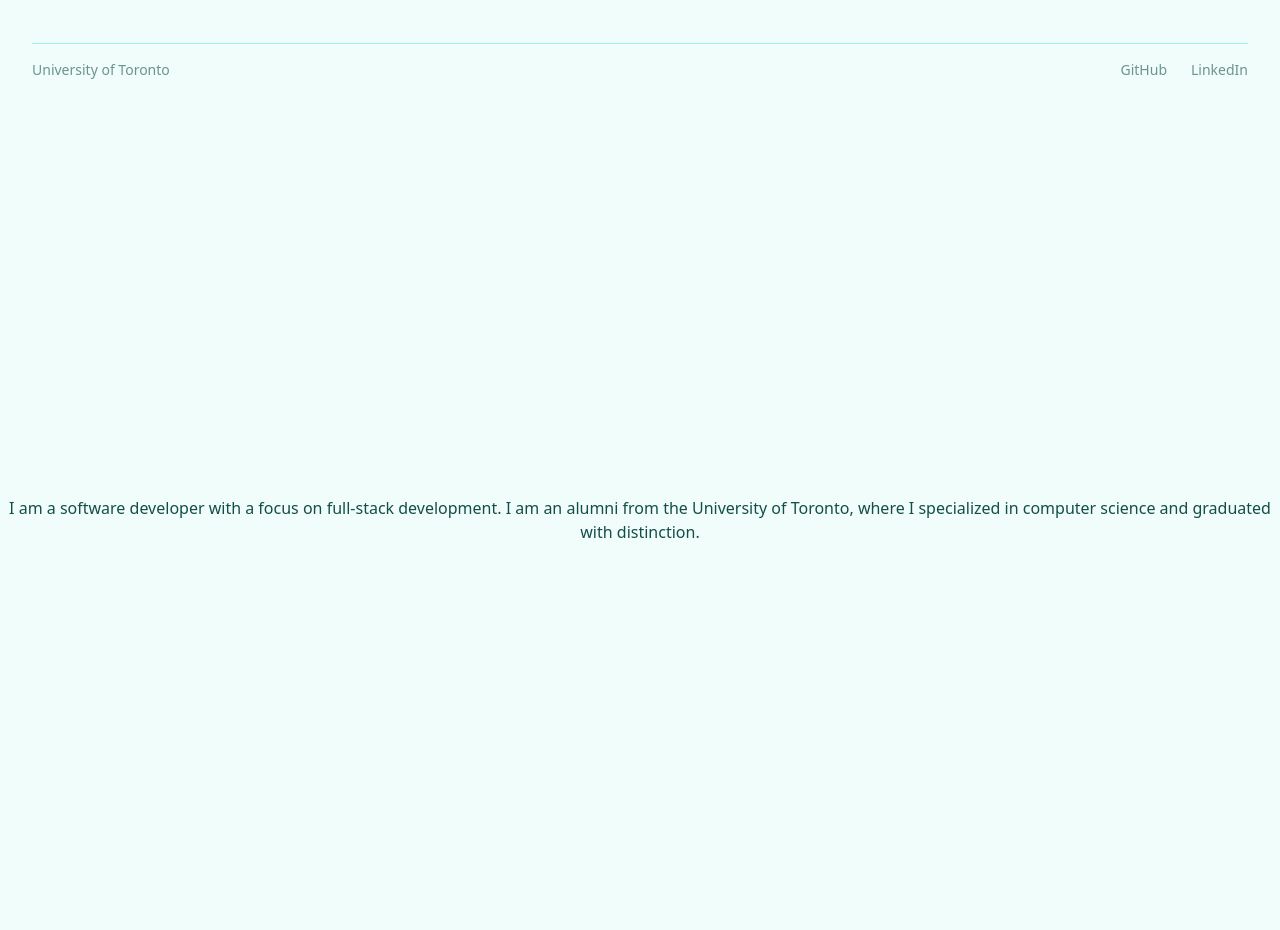
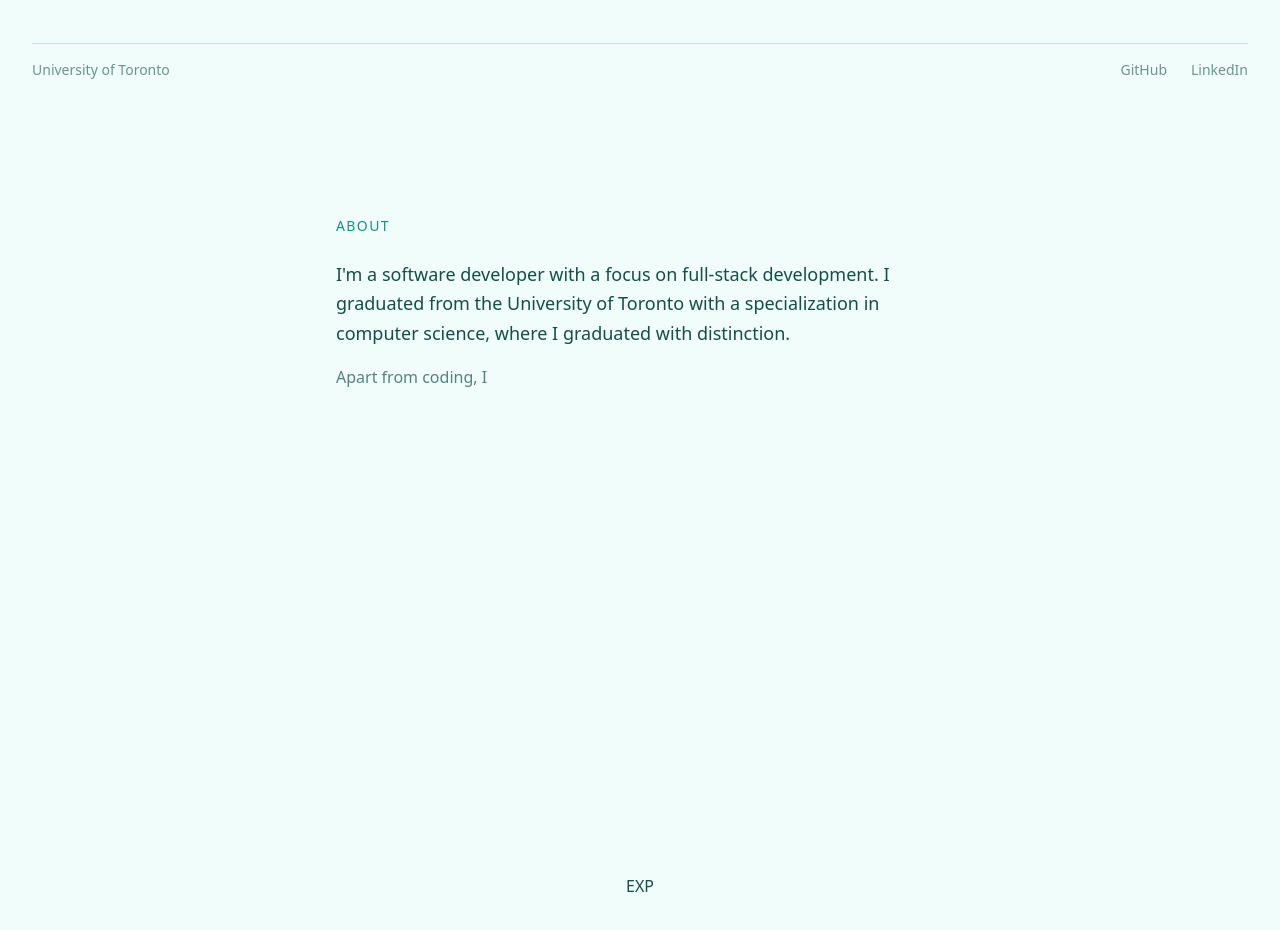
Before and after one commit to jrdn-l/website, a Vue app: page / in a window 1280 px wide. Shown: the part 680-1610 px from the top of the page. Built offline with nearby package versions, Linux system fonts and the light colour scheme.

Commit message:
Flesh out About section content
Co-Authored-By: Claude Sonnet 4.6 <noreply@anthropic.com>

```diff
--- a/src/components/views/AboutView.vue
+++ b/src/components/views/AboutView.vue
@@ -1,10 +1,15 @@
 <script setup lang="ts"></script>
+
 <template>
-  <div id="about" class="h-screen w-full content-center text-center">
-    <p>
-      I am a software developer with a focus on full-stack development. I am an
-      alumni from the University of Toronto, where I specialized in computer
-      science and graduated with distinction.
+  <section id="about" class="py-24 px-8 max-w-2xl mx-auto">
+    <h2 class="text-sm uppercase tracking-widest text-primary mb-6">About</h2>
+    <p class="text-base-content text-lg leading-relaxed mb-4">
+      I'm a software developer with a focus on full-stack development. I graduated
+      from the University of Toronto with a specialization in computer science,
+      where I graduated with distinction.
     </p>
-  </div>
+    <p class="text-base-content/70 leading-relaxed">
+      Apart from coding, I <!-- fill in: hobbies, interests, what you're building -->
+    </p>
+  </section>
 </template>
```
